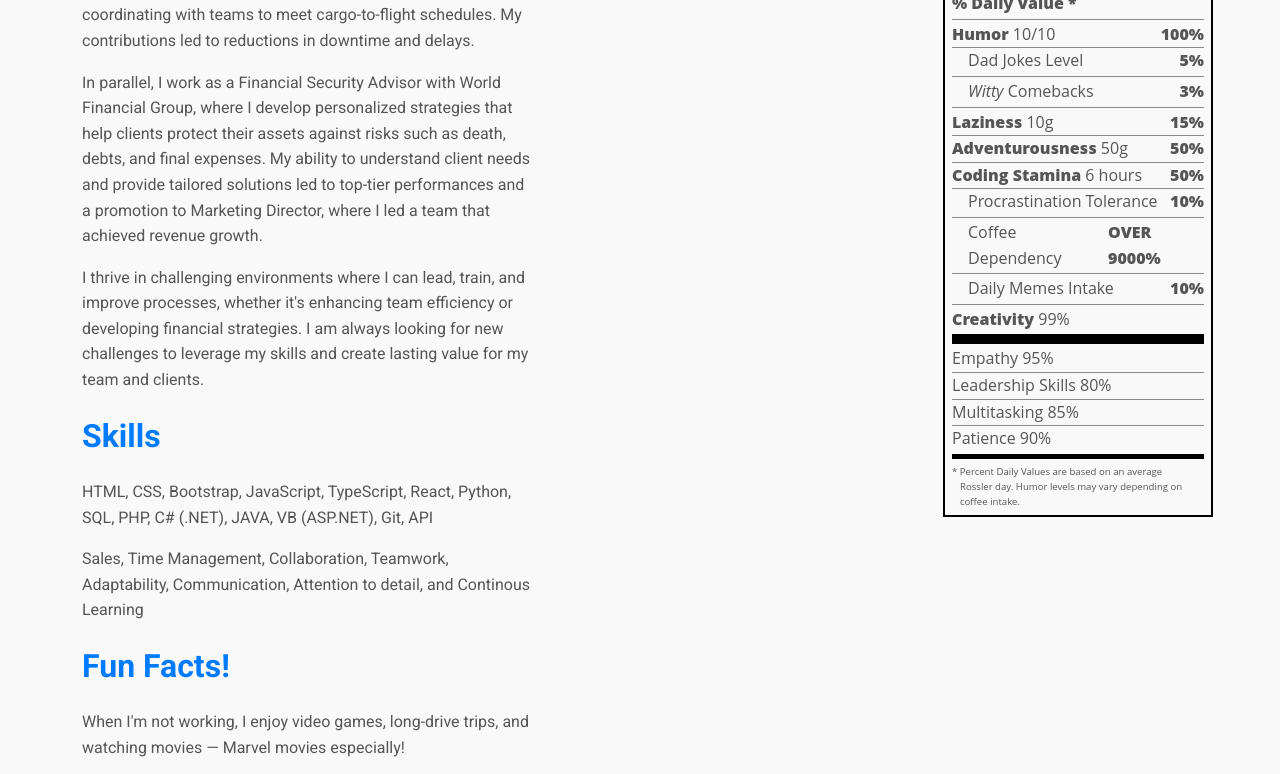
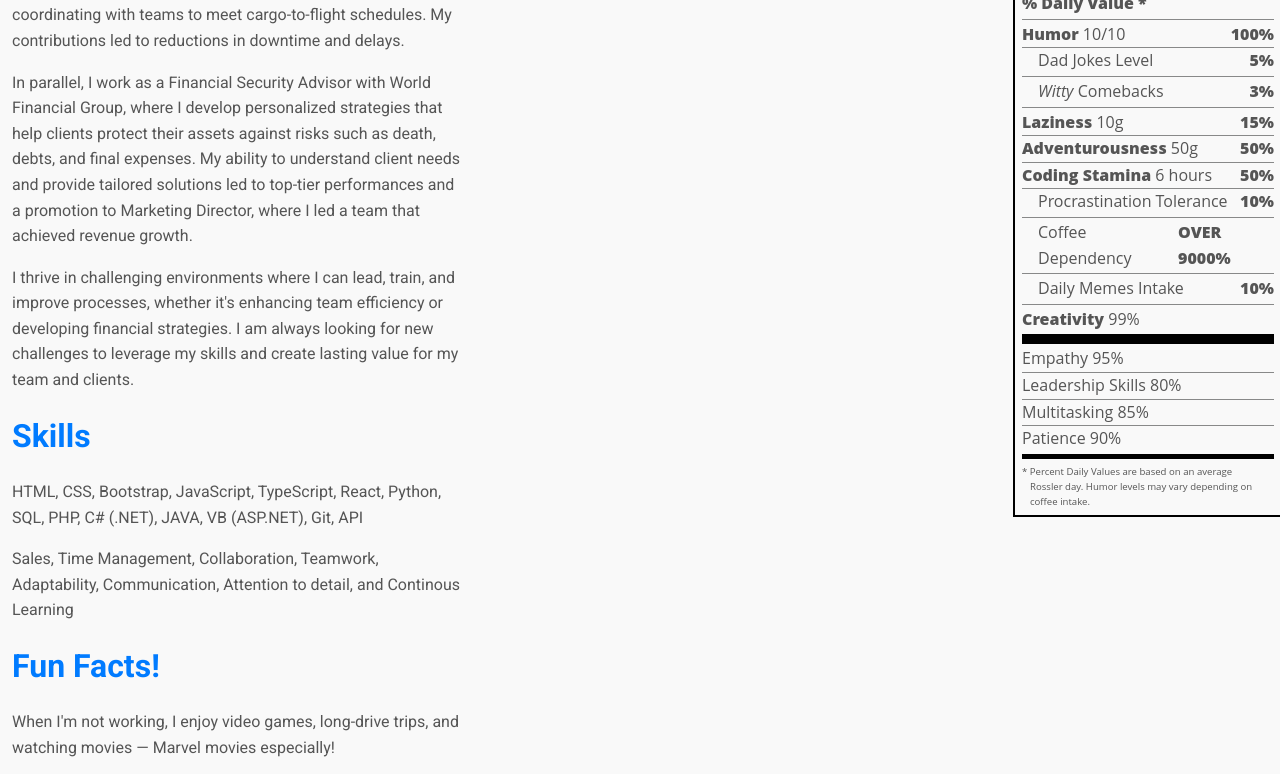
Before and after one commit to RosslerGKBoquiren/portfolio-website, a plain HTML site: page about.html in a window 1280 px wide. Shown: the part 400-1174 px from the top of the page. Drawn offline with nearby package versions, Linux system fonts and the light colour scheme.

Commit message:
Update about.css

```diff
--- a/about.css
+++ b/about.css
@@ -1,3 +1,14 @@
+.container,
+.container-lg,
+.container-md,
+.container-sm,
+.container-xl,
+.container-xxl {
+    max-width: none !important;
+    width: 100% !important;
+}
+
+
 /* General Reset */
 * {
     margin: 0;
```
